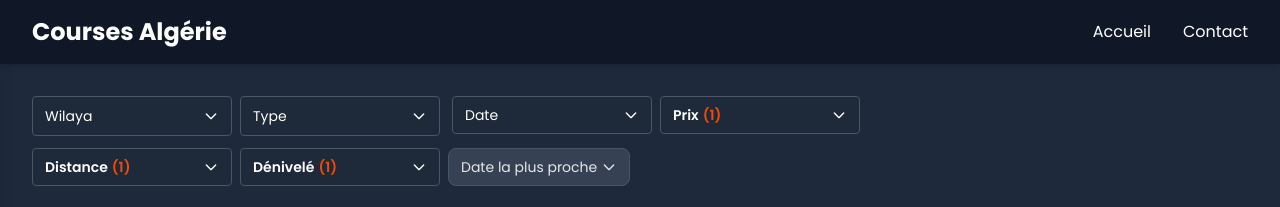
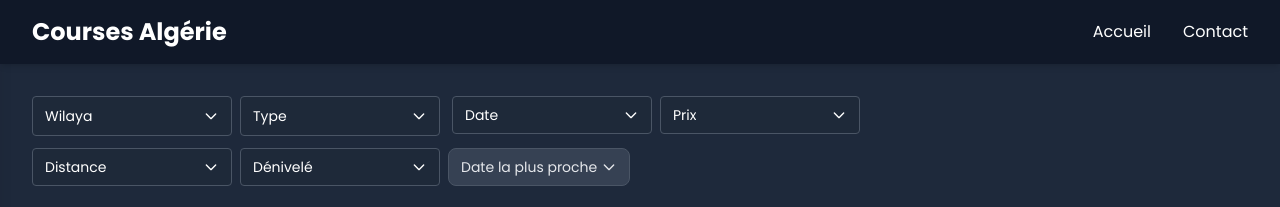
Before and after one commit to KadMohamedAli/run_algeria, a Next.js app: page / in a window 1280 px wide. Shown: the top 207 px of the page. Built offline with nearby package versions, Linux system fonts and the light colour scheme; grey boxes are pictures that could not be loaded.

Commit message:
corrected default filters to be same as max values, it's better as default values to get everything by default

```diff
--- a/src/app/page.jsx
+++ b/src/app/page.jsx
@@ -9,9 +9,9 @@ export default function Home() {
     wilaya: [], // array of ids (numbers or strings)
     type: [], // array of ids
     date: { start: null, end: null },
-    price: [0, 5000], // [min, max]
-    distance: [0, 50],
-    denivele: [0, 2000],
+    price: [0, 100000], // [min, max]
+    distance: [0, 5000],
+    denivele: [0, 10000],
     orderBy: "date_asc", // default sort
     search: "", // free text search
   });
--- a/src/components/FilterBar.jsx
+++ b/src/components/FilterBar.jsx
@@ -103,7 +103,7 @@ export default function FilterBar({ filters, setFilters }) {
               label="Distance"
               unit="KM"
               min={0}
-              max={500}
+              max={5000}
               step={1}
               value={filters.distance}
               onChange={(val) => setFilters({ ...filters, distance: val })}
```
